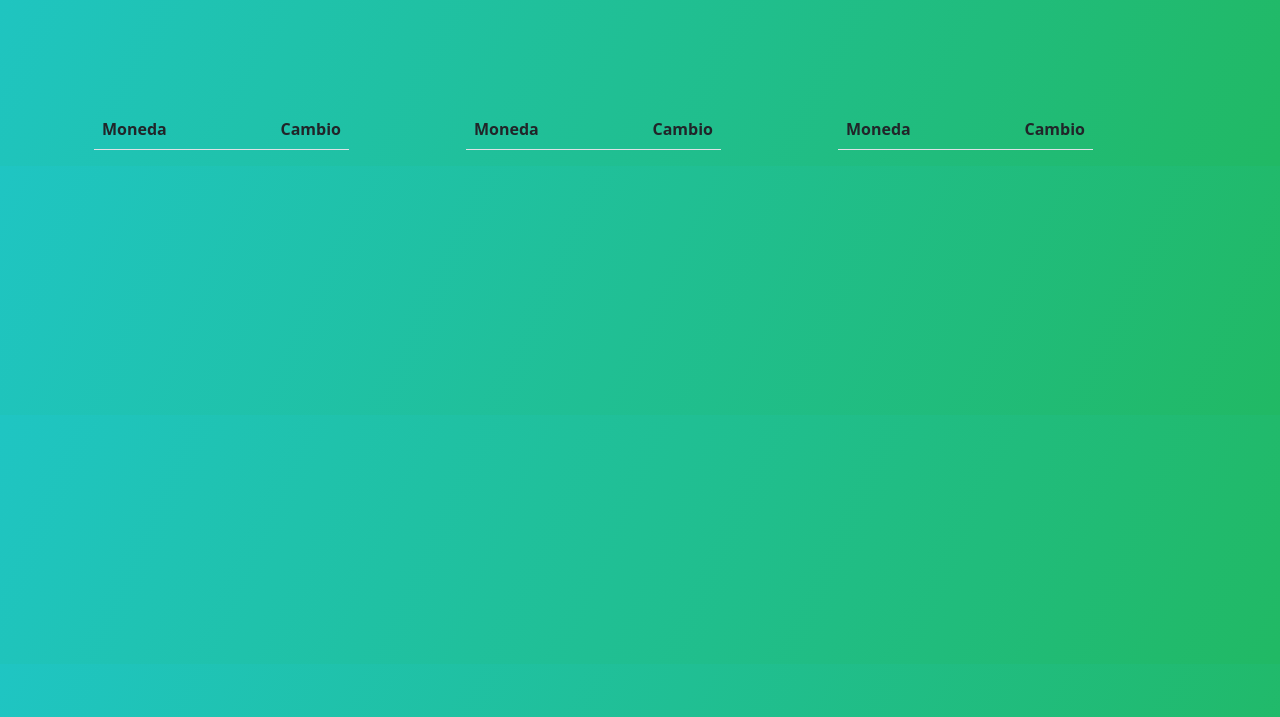
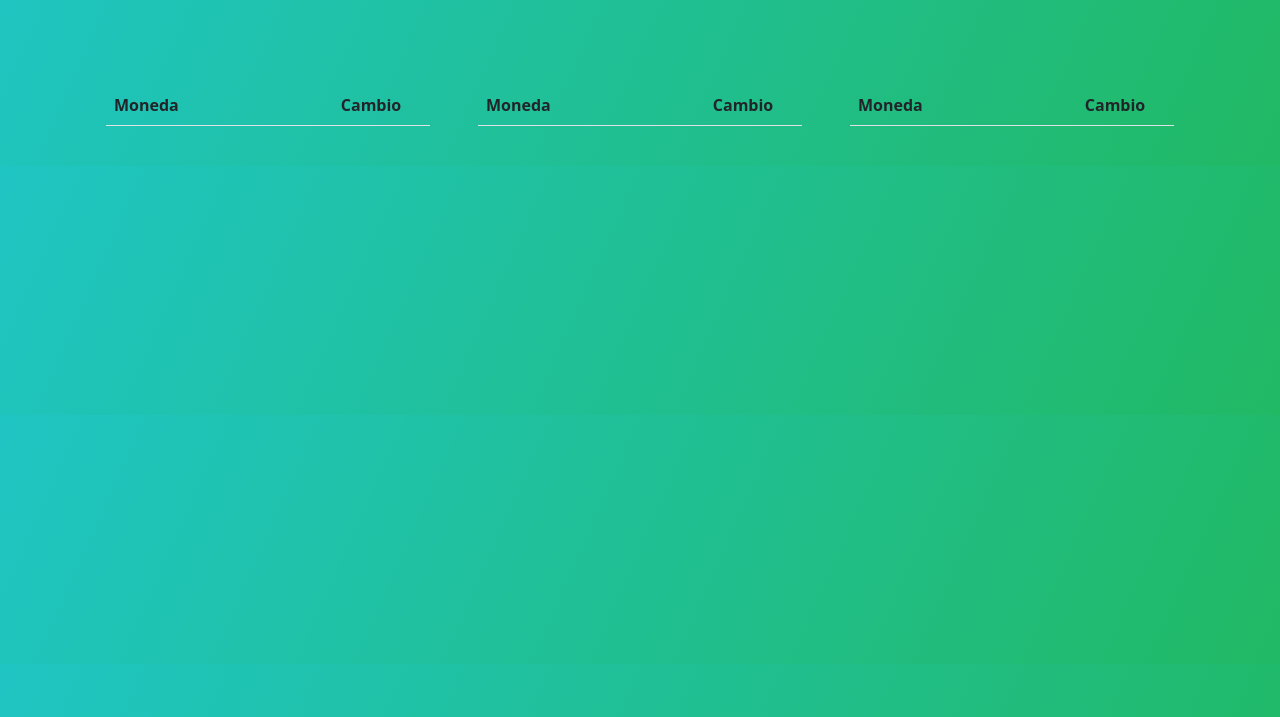
Before and after one commit to DEMAcomputacion/exchangeratesAPI, a website: page index.html in a window 1280 px wide. Shown: the part 83-800 px from the top of the page. Drawn offline with nearby package versions, Linux system fonts and the light colour scheme; no server answers.

Commit message:
Update index.html

```diff
--- a/index.html
+++ b/index.html
@@ -43,12 +43,12 @@
 </div>
 </div>
     <div class="container">
-        <div class="container p-5">
+        <div class="container p-4">
             <h2 id="zonaTitulo" class="zonaTituloClass"></h2>
         </div>
         <div class="container-fluid">
             <div class="row">
-            <div class="col-lg-3">
+            <div class="col-xl-4 p-4">
                 <table class="table" id="tabla1">
                     <thead>
                         <tr>
@@ -61,8 +61,7 @@
                     </tbody>
                 </table>
             </div>
-            <div class="col-lg-1"></div>
-            <div class="col-lg-3">
+            <div class="col-xl-4 p-4">
                 <table class="table" id="tabla2">
                     <thead>
                         <tr>
@@ -75,8 +74,8 @@
                     </tbody>
                 </table>
             </div>
-            <div class="col-lg-1"></div>
-            <div class="col-lg-3">
+
+            <div class="col-xl-4 p-4">
                 <table class="table" id="tabla3">
                     <thead>
                         <tr>
```
